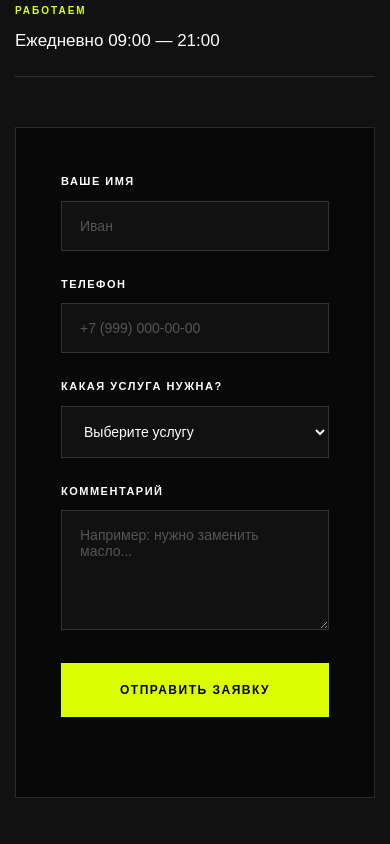
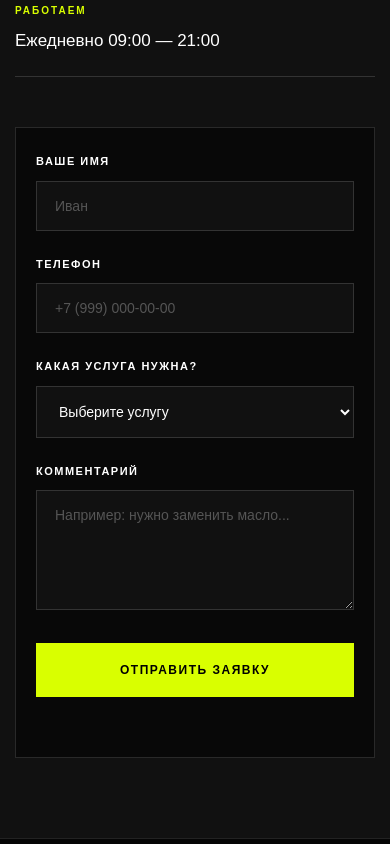
Before and after one commit to Rdk001/garage-63, a plain HTML site: page index.html in a window 390 px wide. Shown: the part 5920-6764 px from the top of the page. Drawn offline with Linux system fonts and the light colour scheme.

Commit message:
Update style.css

```diff
--- a/css/style.css
+++ b/css/style.css
@@ -1052,7 +1052,9 @@ a {
 .work-card--large {
     grid-row: auto;
 }
-
+.contact-form {
+    padding: 25px 20px;
+}
     .footer__container {
         flex-direction: column;
 
```
